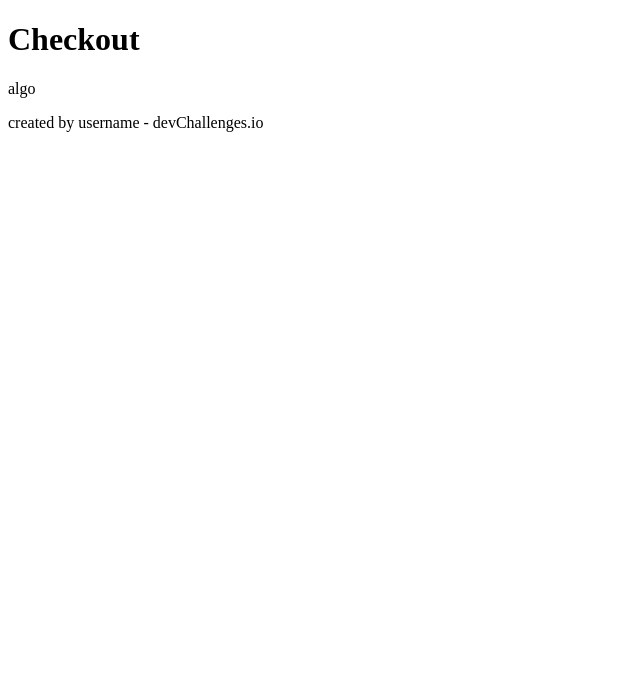
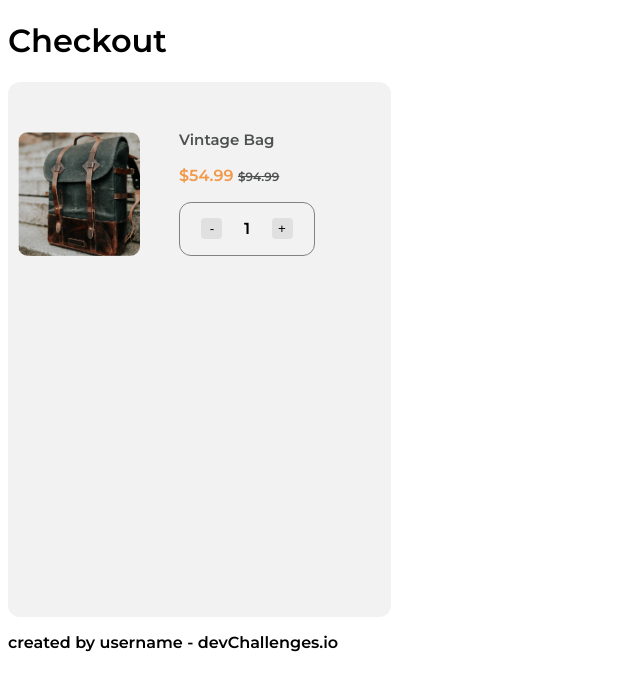
Before and after one commit to EstefaA2013/Challenge2, a plain HTML site: page index.html in a window 1280 px wide. Shown: the whole page, without its empty margins (0-640 px from the left). Drawn offline with Linux system fonts and the light colour scheme.

Commit message:
styles maletin

```diff
--- a/index.html
+++ b/index.html
@@ -15,7 +15,23 @@
         <h1>Checkout</h1>
     </header>
     <main>
-        <p>algo</p>
+        <section id="fotosPrecios">
+            <div id="maletin">
+                <div class="imagen">
+                    <img src="./src/img/photo1.png" alt="maletin">
+                </div>
+                <div class="preciosCantidad">
+                    <h3>Vintage Bag</h3>
+                    <h3>$54.99 <span>$94.99</span></h3>
+                    <div class="botonNumero">
+                        <button>-</button>
+                        <p>1</p>
+                        <button>+</button>
+                    </div>
+                </div>
+            </div>
+        </section>
+        <section id="formulario"></section>
     </main>
     <footer>
         <p>created by username - devChallenges.io</p>
--- a/src/styles/styles.css
+++ b/src/styles/styles.css
@@ -0,0 +1,66 @@
+body{
+    font-family: 'Montserrat';
+}
+#fotosPrecios{
+    width: 383px;
+    height: 535px;
+    background-color: #f2f2f2;
+    border-radius: 12px;
+}
+
+.imagen{
+    width: 161px;
+    height: 124px;
+    padding-top: 1.1rem;
+}
+
+.imagen img{
+    height: 100%;
+    width: auto;
+    border-radius: 10px;
+}
+
+#maletin{
+    display: flex;
+    margin-left: 10px;
+    padding-top: 33px;
+}
+
+.botonNumero{
+    display: flex;
+    width: 134px;
+    height: 52px;
+    border: solid 1px #828282;
+    border-radius: 12px;
+    justify-content: space-evenly;
+    align-items: center;
+}
+
+.botonNumero button{
+    width: 21px;
+    height: 21px;
+    border: none;
+    border-radius: 4px;
+    background-color: #e0e0e0;
+}
+
+.preciosCantidad h3:first-of-type{
+    font-weight: 600;
+    font-size: 15px;
+    line-height: 20px;
+    color: #4e5150;
+}
+
+.preciosCantidad h3:nth-child(2){
+    font-weight: 600;
+    font-size: 16px;
+    line-height: 20px;
+    color: #f2994a;
+}
+
+.preciosCantidad h3:nth-child(2) span{
+    font-size: 12px;
+    line-height: 15px;
+    color: #4e5150;
+    text-decoration: line-through;
+}
```
